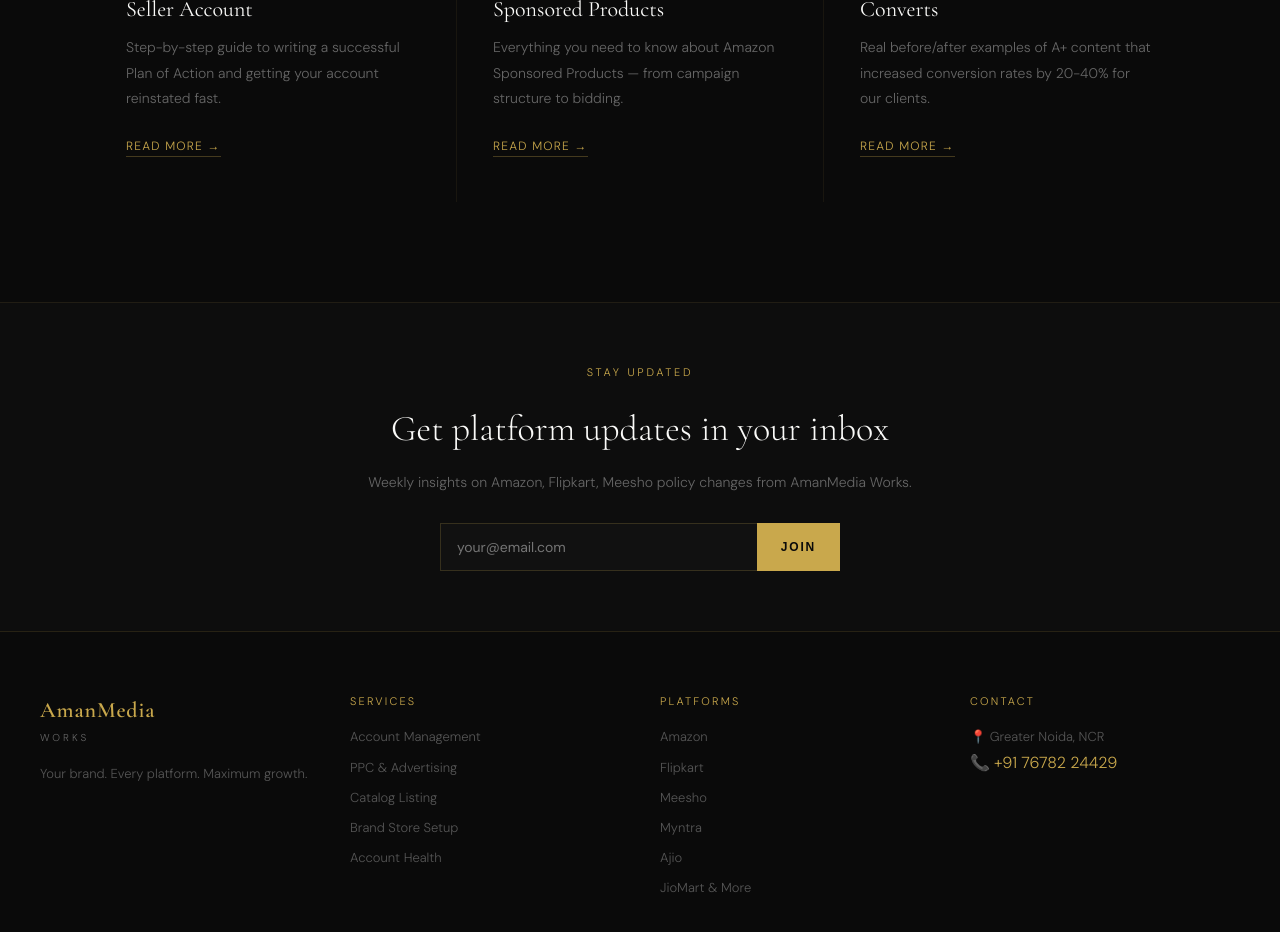
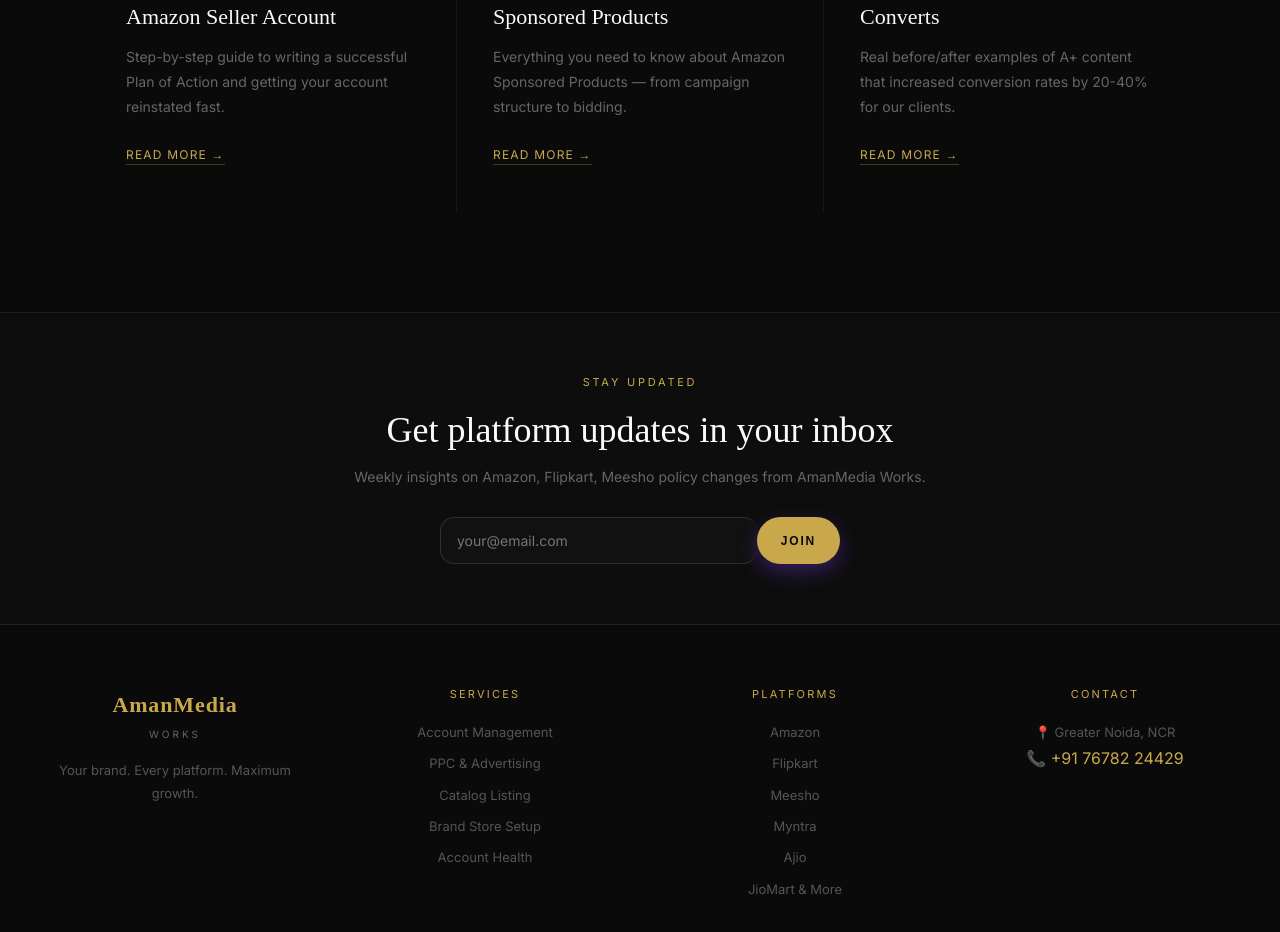
Before and after one commit to amanmediaworks-cell/amanmediaworksWebsite, a Next.js app: page /blog in a window 1280 px wide. Shown: the part 940-1872 px from the top of the page. Built offline with nearby package versions, Linux system fonts and the light colour scheme.

Commit message:
updated code

```diff
--- a/app/globals.css
+++ b/app/globals.css
@@ -1,71 +1,281 @@
-@import url('https://fonts.googleapis.com/css2?family=Cormorant+Garamond:ital,wght@0,300;0,400;0,600;1,400&family=DM+Sans:wght@300;400;500&display=swap');
+@import url('https://fonts.googleapis.com/css2?family=Playfair+Display:wght@400;600;700&family=Inter:wght@300;400;500;600&display=swap');
 
-* { margin: 0; padding: 0; box-sizing: border-box; }
-html { scroll-behavior: smooth; }
+:root {
+  --bg: #0f172a;
+  --bg-light: #111827;
+  --card: rgba(255,255,255,0.06);
+  --text: #f8fafc;
+  --muted: #cbd5e1;
+  --primary: #7c3aed;
+  --secondary: #06b6d4;
+  --border: rgba(255,255,255,0.08);
+  --shadow: 0 10px 30px rgba(0,0,0,0.35);
+}
+
+* {
+  margin: 0;
+  padding: 0;
+  box-sizing: border-box;
+}
+
+html {
+  scroll-behavior: smooth;
+}
 
 body {
-  background: #0A0A0A;
-  color: #FAFAF8;
-  font-family: 'DM Sans', sans-serif;
-  font-weight: 300;
-  line-height: 1.7;
+  background: linear-gradient(135deg, #020617, #111827, #0f172a);
+  color: var(--text);
+  font-family: 'Inter', sans-serif;
+  font-weight: 400;
+  line-height: 1.8;
+  overflow-x: hidden;
   -webkit-font-smoothing: antialiased;
 }
 
-a { color: inherit; text-decoration: none; }
-::selection { background: #C9A84C; color: #0A0A0A; }
-::-webkit-scrollbar { width: 4px; }
-::-webkit-scrollbar-track { background: #0A0A0A; }
-::-webkit-scrollbar-thumb { background: #C9A84C; border-radius: 2px; }
+/* Smooth selection */
+::selection {
+  background: var(--primary);
+  color: #fff;
+}
+
+/* Scrollbar */
+::-webkit-scrollbar {
+  width: 6px;
+}
+
+::-webkit-scrollbar-track {
+  background: #020617;
+}
+
+::-webkit-scrollbar-thumb {
+  background: linear-gradient(var(--primary), var(--secondary));
+  border-radius: 20px;
+}
+
+/* Links */
+a {
+  color: inherit;
+  text-decoration: none;
+  transition: 0.3s ease;
+}
+
+a:hover {
+  color: var(--secondary);
+}
+
+/* Navbar */
+nav {
+  position: sticky;
+  top: 0;
+  z-index: 1000;
+  backdrop-filter: blur(14px);
+  background: rgba(15, 23, 42, 0.7);
+  border-bottom: 1px solid var(--border);
+  padding: 18px 60px;
+}
+
 .menu {
   display: flex;
+  align-items: center;
+  gap: 28px;
 }
 
+/* Headings */
+h1, h2, h3 {
+  font-family: 'Playfair Display', serif;
+  font-weight: 700;
+  line-height: 1.2;
+}
+
+h1 {
+  font-size: clamp(48px, 8vw, 96px);
+  background: linear-gradient(to right, #fff, #c4b5fd);
+  -webkit-background-clip: text;
+  -webkit-text-fill-color: transparent;
+}
+
+h2 {
+  font-size: clamp(36px, 6vw, 64px);
+  margin-bottom: 18px;
+}
+
+p {
+  color: var(--muted);
+  font-size: 1rem;
+}
+
+/* Sections */
+section {
+  padding: 100px 80px;
+  position: relative;
+}
+
+/* Cards */
+.card {
+  background: var(--card);
+  border: 1px solid var(--border);
+  border-radius: 24px;
+  padding: 28px;
+  backdrop-filter: blur(14px);
+  box-shadow: var(--shadow);
+  transition: 0.4s ease;
+}
+
+.card:hover {
+  transform: translateY(-8px);
+  border-color: rgba(124, 58, 237, 0.5);
+}
+
+/* Buttons */
+button,
+.btn {
+  background: linear-gradient(135deg, var(--primary), var(--secondary));
+  color: white;
+  border: none;
+  padding: 14px 28px;
+  border-radius: 999px;
+  font-weight: 600;
+  cursor: pointer;
+  transition: 0.35s ease;
+  box-shadow: 0 8px 20px rgba(124, 58, 237, 0.35);
+}
+
+button:hover,
+.btn:hover {
+  transform: translateY(-3px) scale(1.02);
+  opacity: 0.95;
+}
+
+/* Inputs */
+input,
+textarea {
+  width: 100%;
+  padding: 14px 18px;
+  border-radius: 14px;
+  border: 1px solid var(--border);
+  background: rgba(255,255,255,0.04);
+  color: white;
+  outline: none;
+  transition: 0.3s ease;
+}
+
+input:focus,
+textarea:focus {
+  border-color: var(--primary);
+  box-shadow: 0 0 0 4px rgba(124, 58, 237, 0.2);
+}
+
+/* Grid Layout */
+.grid {
+  display: grid;
+  grid-template-columns: repeat(auto-fit, minmax(280px, 1fr));
+  gap: 30px;
+}
+
+/* Footer */
+footer {
+  border-top: 1px solid var(--border);
+  padding: 40px 20px;
+  text-align: center;
+  color: var(--muted);
+  background: rgba(255,255,255,0.02);
+}
+
+/* Floating Blur Effect */
+.blur-circle {
+  position: absolute;
+  width: 350px;
+  height: 350px;
+  background: rgba(124, 58, 237, 0.18);
+  border-radius: 50%;
+  filter: blur(100px);
+  z-index: -1;
+}
+
+.blur-circle.one {
+  top: -100px;
+  left: -100px;
+}
+
+.blur-circle.two {
+  bottom: -100px;
+  right: -100px;
+  background: rgba(6, 182, 212, 0.18);
+}
+
+/* ========================= */
+/* MOBILE RESPONSIVE DESIGN */
+/* ========================= */
+
 @media (max-width: 768px) {
-  /* Hide desktop nav, show mobile menu */
-  nav > div:last-child {
-    display: none !important;
+
+  nav {
+    padding: 16px 20px;
   }
 
-  /* Navbar padding */
-  nav {
-    padding: 14px 20px !important;
+  .menu {
+    flex-direction: column;
+    gap: 16px;
   }
 
-  /* All sections */
   section {
-    padding: 60px 20px 40px 20px !important;
+    padding: 70px 20px;
   }
 
-  /* All grids to single column */
-  div[style*="grid-template-columns"] {
-    grid-template-columns: 1fr !important;
-    gap: 30px !important;
-  }
-
-  /* Headings */
   h1 {
-    font-size: clamp(32px, 10vw, 72px) !important;
+    font-size: clamp(40px, 12vw, 70px);
   }
 
   h2 {
-    font-size: clamp(28px, 8vw, 48px) !important;
+    font-size: clamp(30px, 9vw, 50px);
   }
 
-  /* Footer */
-  footer > div > div:first-child {
-    grid-template-columns: 1fr !important;
+  .grid {
+    grid-template-columns: 1fr;
   }
 
-  /* Buttons flex wrap */
-  div[style*="display: flex"][style*="gap"] {
-    flex-direction: column !important;
-    width: 100% !important;
+  button,
+  .btn {
+    width: 100%;
+    text-align: center;
   }
 
-  div[style*="display: flex"][style*="gap"] > a,
-  div[style*="display: flex"][style*="gap"] > button {
-    width: 100% !important;
-    text-align: center !important;
+  .card {
+    padding: 22px;
   }
 }
+
+/* ========================= */
+/* EXTRA SMALL DEVICES */
+/* ========================= */
+
+@media (max-width: 480px) {
+
+  body {
+    line-height: 1.6;
+  }
+
+  nav {
+    padding: 14px 16px;
+  }
+
+  section {
+    padding: 60px 16px;
+  }
+
+  h1 {
+    font-size: 38px;
+  }
+
+  h2 {
+    font-size: 28px;
+  }
+
+  p {
+    font-size: 0.95rem;
+  }
+
+  .card {
+    border-radius: 18px;
+  }
+}
```
